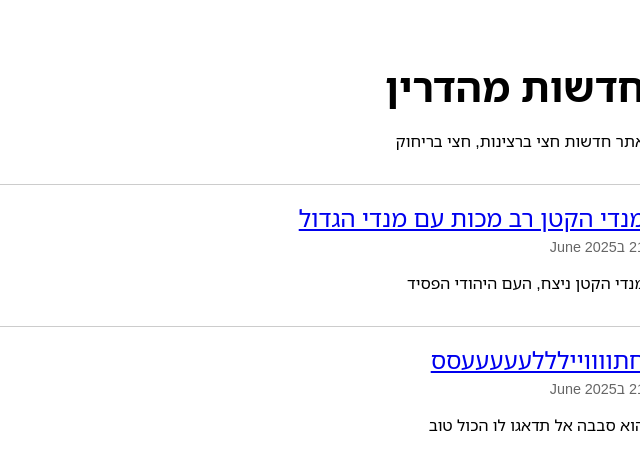
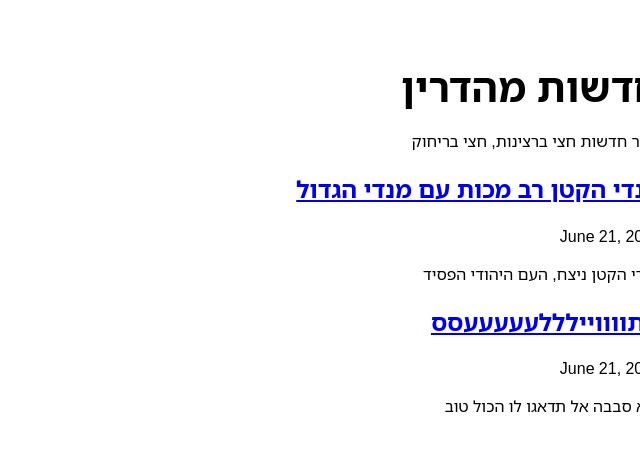
Before and after one commit to Evyataar/Haredim, a Jekyll site: the page built from index.html, in a window 1280 px wide. Shown: the top 470 px of the page, without its empty margins (640-1280 px from the left). Built offline with Jekyll 4.4.1, drawn with Linux system fonts in a browser that asks for light colours.

Commit message:
Update index.html

```diff
--- a/index.html
+++ b/index.html
@@ -46,11 +46,10 @@ layout: none
   <p>אתר חדשות חצי ברצינות, חצי בריחוק</p>
 
   {% for post in site.posts %}
-    <div class="post">
-      <div class="post-title"><a href="{{ post.url }}">{{ post.title }}</a></div>
-      <div class="post-date">{{ post.date | date: "%-d ב%B %Y" }}</div>
-      <p>{{ post.excerpt }}</p>
-    </div>
-  {% endfor %}
+  <h2><a href="{{ post.url | relative_url }}">{{ post.title }}</a></h2>
+  <p>{{ post.date | date: "%B %e, %Y" }}</p>
+  <p>{{ post.excerpt }}</p>
+{% endfor %}
+
 </body>
 </html>
```
